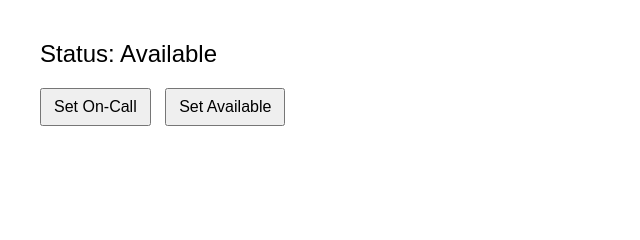
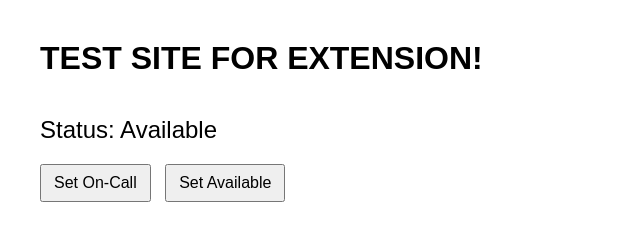
Before and after one commit to Valen44/valen44.github.io, a plain HTML site: page index.html in a window 1280 px wide. Shown: the whole page, without its empty margins (0-640 px from the left). Drawn offline with Linux system fonts and the light colour scheme.

Commit message:
Update index.html

```diff
--- a/index.html
+++ b/index.html
@@ -21,6 +21,8 @@
   </style>
 </head>
 <body>
+  <h1>TEST SITE FOR EXTENSION!</h1>
+  <br/>
   <div id="status">
     Status: <span id="span-agentstatus-text">Available</span>
   </div>
```
